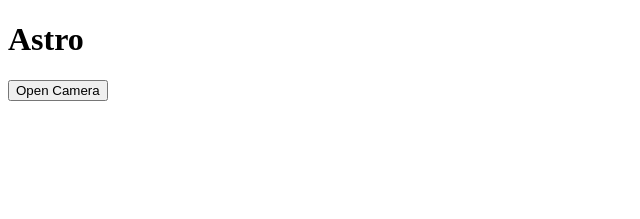
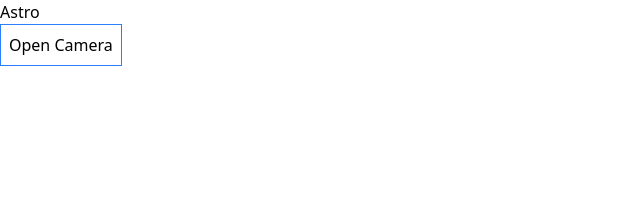
Before and after one commit to ybot1122/playground, an Astro site in the folder video-chat/: page / in a window 1280 px wide. Shown: the whole page, without its empty margins (0-640 px from the left). Built offline with nearby package versions, Linux system fonts and the light colour scheme; Astro itself is replaced by a stand-in of ours.

Commit message:
add tailwind

```diff
--- a/video-chat/astro.config.mjs
+++ b/video-chat/astro.config.mjs
@@ -1,9 +1,11 @@
 // @ts-check
 import { defineConfig } from "astro/config";
+import tailwindcss from "@tailwindcss/vite";
 
 // https://astro.build/config
 export default defineConfig({
   vite: {
+    plugins: [tailwindcss()],
     server: {
       https: {
         key: "../../cert.key",
--- a/video-chat/package.json
+++ b/video-chat/package.json
@@ -9,6 +9,8 @@
     "astro": "astro"
   },
   "dependencies": {
-    "astro": "^5.10.2"
+    "@tailwindcss/vite": "^4.1.11",
+    "astro": "^5.10.2",
+    "tailwindcss": "^4.1.11"
   }
 }
--- a/video-chat/src/pages/index.astro
+++ b/video-chat/src/pages/index.astro
@@ -1,5 +1,5 @@
 ---
-
+import "../styles/global.css";
 ---
 
 <html lang="en">
@@ -12,7 +12,9 @@
   </head>
   <body>
     <h1>Astro</h1>
-    <button id="camera">Open Camera</button>
+    <button id="camera" class="border-1 border-blue-500 p-2">Open Camera</button
+    >
+    <video id="video"></video>
   </body>
   <script>
     document.getElementById("camera")?.addEventListener("click", async () => {
--- /dev/null
+++ b/video-chat/src/styles/global.css
@@ -0,0 +1 @@
+@import "tailwindcss";
```
Also changed, not shown: 1 other file.
